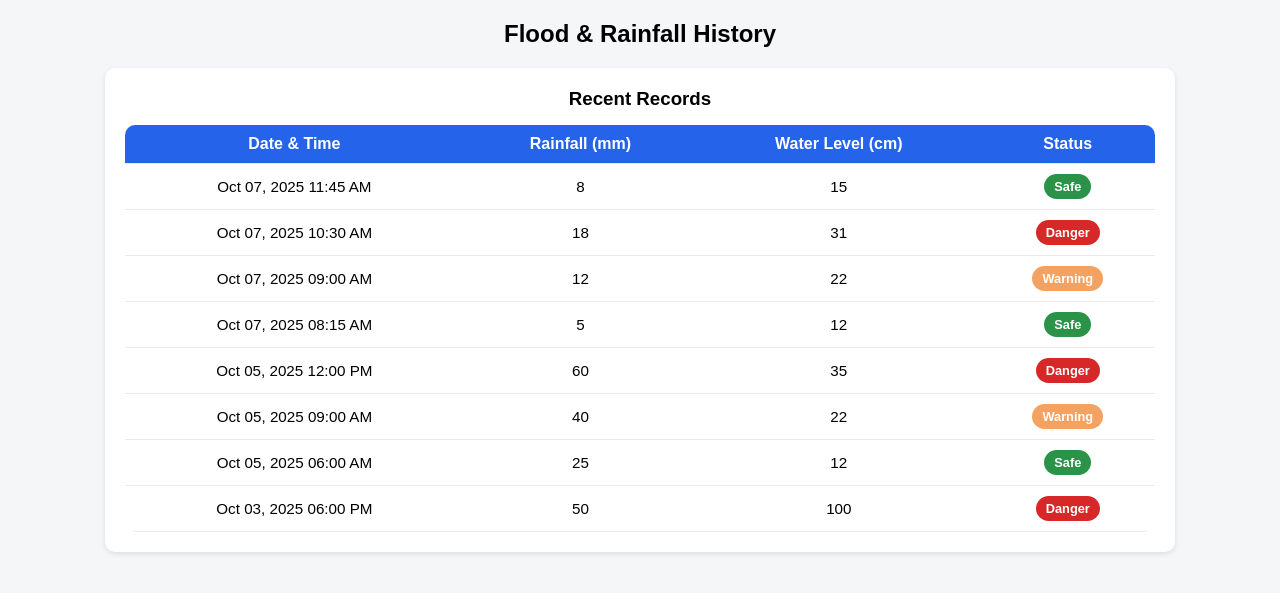
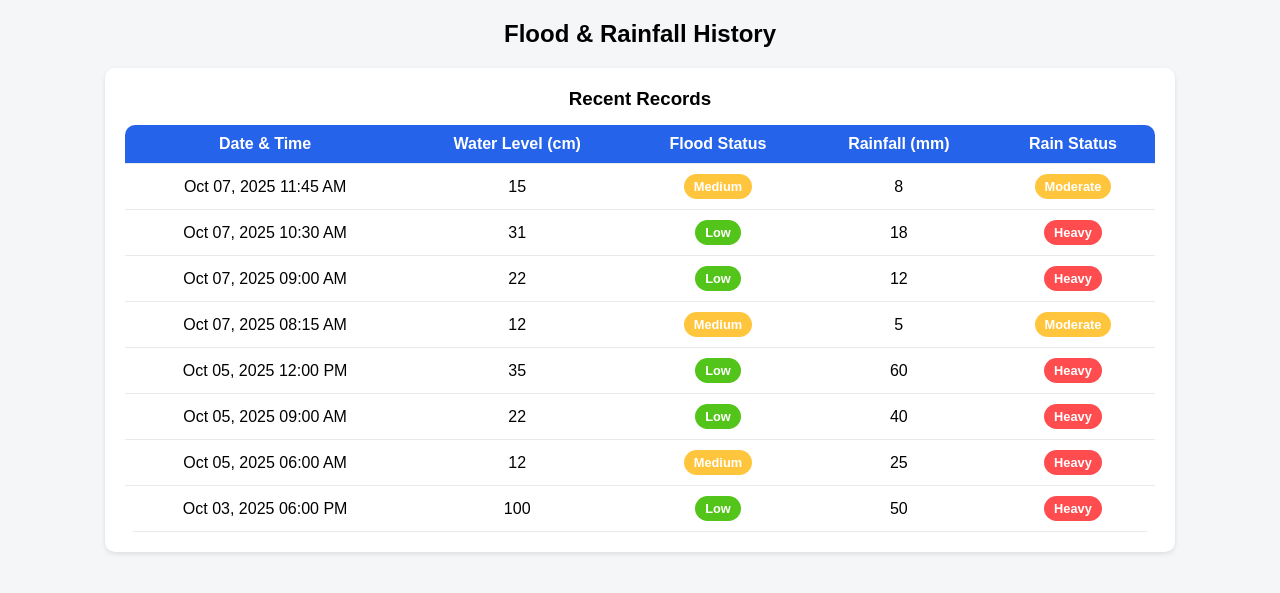
Before and after one commit to jrjacob26/PHP_Flood_and_RainFall_Alert, a PHP site: page /flood_history.php in a window 1280 px wide. Shown: the part 56-649 px from the top of the page. Run offline with PHP 8.4, Linux system fonts and the light colour scheme; a user stored in the database is signed in; data comes from the database, SQL or seed files in the repository.

Commit message:
Updated files with new changes

```diff
--- a/admin-dashboard.php
+++ b/admin-dashboard.php
@@ -3,7 +3,7 @@ session_start();
 
 // ✅ Only allow Barangay Officials
 if (!isset($_SESSION['user_id']) || $_SESSION['role'] !== 'Barangay Official') {
-    header("Location: login.php");
+    header("Location: admin-login.php");
     exit();
 }
 
--- a/delete_user.php
+++ b/delete_user.php
@@ -3,7 +3,7 @@ session_start();
 
 // Only allow Admins
 if (!isset($_SESSION['user_id']) || $_SESSION['role'] !== 'Barangay Official') {
-    header("Location: login.php");
+    header("Location: admin-login.php");
     exit();
 }
 
--- a/flood_history.php
+++ b/flood_history.php
@@ -4,7 +4,7 @@ include 'db_connect.php';
 
 //  Only allow Barangay Officials
 if (!isset($_SESSION['user_id']) || $_SESSION['role'] !== 'Barangay Official') {
-    header("Location: login.php");
+    header("Location: admin-login.php");
     exit();
 }
 ?>
@@ -14,189 +14,46 @@ if (!isset($_SESSION['user_id']) || $_SESSION['role'] !== 'Barangay Official') {
 <meta charset="UTF-8">
 <title>Flood & Rainfall History - BahaShield</title>
 <style>
-/*  BahaShield - Flood & Rainfall History Page CSS */
+/* Global Reset */
+* { margin: 0; padding: 0; box-sizing: border-box; font-family: Arial, sans-serif; }
+body { background: #f4f6f8; min-height: 100vh; }
 
-/*  Global Reset */
-* {
-  margin: 0;
-  padding: 0;
-  box-sizing: border-box;
-  font-family: Arial, sans-serif;
-}
+/* Header */
+header { background: #2563eb; color: white; padding: 15px 20px; display: flex; justify-content: space-between; align-items: center; }
+.header-left { display: flex; align-items: center; gap: 10px; }
+.menu-icon { font-size: 22px; cursor: pointer; }
+.system-title { font-size: 20px; }
+.admin-name { font-weight: bold; }
 
-body {
-  background: #f4f6f8;
-  min-height: 100vh;
-}
-
-/*  Header (same as sensor_data.php) */
-header {
-      background: #2563eb;
-      color: white;
-      padding: 15px 20px;
-      display: flex;
-      align-items: center;
-      justify-content: space-between;
-    }
-    .header-left {
-      display: flex;
-      align-items: center;
-      gap: 10px;
-    }
-
-.menu-icon {
-  font-size: 22px;
-  cursor: pointer;
-}
-
-.header-left {
-  display: flex;
-  align-items: center;
-  gap: 10px;
-}
-
-.system-title {
-  font-size: 20px;
-  margin: 0;
-}
-
-.admin-name {
-  font-weight: bold;
-}
-
-/*  Sidebar */
-#sidebar {
-  height: 100%;
-  width: 0;
-  position: fixed;
-  z-index: 2;
-  top: 0;
-  left: 0;
-  background-color: #1e3a8a;
-  overflow-x: hidden;
-  transition: 0.3s;
-  padding-top: 60px;
-}
-
-#sidebar a,
-#sidebar button {
-  padding: 10px 20px;
-  text-decoration: none;
-  font-size: 16px;
-  color: white;
-  display: block;
-  transition: 0.2s;
-  background: none;
-  border: none;
-  text-align: left;
-  width: 100%;
-}
-
-#sidebar a:hover,
-#sidebar button:hover {
-  background-color: #2563eb;
-}
-
-#sidebar .closebtn {
-  position: absolute;
-  top: 10px;
-  right: 20px;
-  font-size: 30px;
-  color: white;
-  cursor: pointer;
-}
+/* Sidebar */
+#sidebar { height: 100%; width: 0; position: fixed; z-index: 2; top: 0; left: 0; background-color: #1e3a8a; overflow-x: hidden; transition: 0.3s; padding-top: 60px; }
+#sidebar a, #sidebar button { padding: 10px 20px; text-decoration: none; font-size: 16px; color: white; display: block; border: none; background:none; text-align:left; width:100%; transition:0.2s; }
+#sidebar a:hover, #sidebar button:hover { background-color:#2563eb; }
+#sidebar .closebtn { position:absolute; top:10px; right:20px; font-size:30px; color:white; cursor:pointer; }
 
 /* Main Content */
-main {
-  max-width: 1100px;
-  margin: 20px auto;
-  padding: 0 15px;
-}
+main { max-width:1100px; margin:20px auto; padding:0 15px; }
+main h2 { text-align:center; margin-bottom:20px; }
 
-main h2 {
-  text-align: center;
-  margin-bottom: 20px;
+/* Card Section */
+.content-card { background:#fff; border-radius:10px; padding:20px; box-shadow:0 2px 5px rgba(0,0,0,0.1); margin-bottom:20px; }
+.content-card h3 { text-align:center; margin-bottom:15px; }
 
-}
+/* Table Styling */
+.modern-table { width:100%; border-collapse: collapse; border-radius:10px; overflow:hidden; }
+.modern-table thead { background:#2563eb; color:white; }
+.modern-table th, .modern-table td { padding:10px; text-align:center; border-bottom:1px solid #eaeaea; }
+.modern-table tr:hover { background-color:#f9fafb; }
 
-/*  Card Section */
-.content-card {
-  background: #fff;
-  border-radius: 10px;
-  padding: 20px;
-  box-shadow: 0 2px 5px rgba(0,0,0,0.1);
-  margin-bottom: 20px;
-}
-
-.content-card h3 {
-  margin-bottom: 15px;
-
-  text-align: center;
-}
-
-/*  Table Styling */
-.modern-table {
-  width: 100%;
-  border-collapse: collapse;
-  overflow: hidden;
-  border-radius: 10px;
-}
-
-.modern-table thead {
-  background: #2563eb;
-  color: white;
-}
-
-.modern-table th,
-.modern-table td {
-  padding: 10px;
-  text-align: center;
-  border-bottom: 1px solid #eaeaea;
-}
-
-.modern-table tr:hover {
-  background-color: #f9fafb;
-}
-
-.modern-table td {
-  font-size: 0.95rem;
-}
-
-/*  Status Badges */
-.status {
-  display: inline-block;
-  padding: 5px 10px;
-  border-radius: 15px;
-  font-size: 0.8rem;
-  font-weight: bold;
-  color: white;
-}
-
-.status.low {
-  background-color: #2b9348; /* Green */
-}
-
-.status.moderate {
-  background-color: #f4a261; /* Yellow-Orange */
-}
-
-.status.high {
-  background-color: #d62828; /* Red */
-}
-
-/*  Responsive */
-@media (max-width: 600px) {
-  .modern-table th,
-  .modern-table td {
-    padding: 8px;
-    font-size: 0.85rem;
-  }
-}
+/* Status Badges */
+.status { display:inline-block; padding:5px 10px; border-radius:999px; font-size:0.8rem; font-weight:bold; color:white; }
+.status.low { background-color:#52c41a; }       /* Low/Light */
+.status.moderate { background-color:#ffc53d; } /* Medium/Moderate */
+.status.high { background-color:#ff4d4f; }     /* High/Heavy */
 </style>
 </head>
 <body>
 
-<!--  Top Header -->
 <header>
   <div class="header-left">
     <div class="menu-icon" onclick="toggleMenu()">☰</div>
@@ -205,71 +62,74 @@ main h2 {
   <span class="admin-name">Welcome, <?php echo htmlspecialchars($_SESSION['fullname']); ?></span>
 </header>
 
-<!--  Sidebar -->
 <div id="sidebar">
   <span class="closebtn" onclick="toggleMenu()">×</span>
-  <a href="admin-dashboard.php">👤 User Management</a>
-  <a href="flood_history.php" class="active">📊 Flood & Rainfall History</a>
-  <a href="sensor_data.php">📡 Sensor Data & Analytics</a>
-  <a href="send_message.php">💬 Send SMS</a>
+  <a href="admin-dashboard.php"> User Management</a>
+  <a href="flood_history.php" class="active"> Flood & Rainfall History</a>
+  <a href="sensor_data.php"> Sensor Data & Analytics</a>
+  <a href="send_message.php"> Send SMS</a>
   <form method="POST" action="logout.php" onsubmit="return confirm('Logout?');">
-    <button type="submit">🚪 Logout</button>
+    <button type="submit"> Logout</button>
   </form>
 </div>
 
-<!-- Main Content -->
 <main>
   <h2>Flood & Rainfall History</h2>
 
   <section class="content-card">
     <h3>Recent Records</h3>
-    <table class="modern-table">
+    <div class="table-container">
+      <table class="modern-table" id="historyTable">
         <thead>
           <tr>
             <th>Date & Time</th>
+            <th>Water Level (cm)</th>
+            <th>Flood Status</th>
             <th>Rainfall (mm)</th>
-          <th>Water Level (cm)</th>
-          <th>Status</th>
+            <th>Rain Status</th>
           </tr>
         </thead>
-      <tbody>
-        <?php
-        // Fetch last 10 sensor readings
-        $result = $conn->query("SELECT * FROM sensor_data ORDER BY datetime DESC LIMIT 10");
-        if ($result && $result->num_rows > 0) {
-            while ($row = $result->fetch_assoc()) {
-                $status = "Safe";
-                $status_class = "low";
-                if ($row['water'] >= 20 && $row['water'] < 30) {
-                    $status = "Warning";
-                    $status_class = "moderate";
-                } elseif ($row['water'] >= 30) {
-                    $status = "Danger";
-                    $status_class = "high";
-                }
-
-                echo "<tr>
-                        <td>" . date("M d, Y h:i A", strtotime($row['datetime'])) . "</td>
-                        <td>{$row['rain']}</td>
-                        <td>{$row['water']}</td>
-                        <td><span class='status {$status_class}'>{$status}</span></td>
-                      </tr>";
-            }
-        } else {
-            echo "<tr><td colspan='4'>No data available</td></tr>";
-        }
-        ?>
-      </tbody>
+        <tbody></tbody>
       </table>
+    </div>
   </section>
 </main>
 
-<!--  Sidebar Toggle Script -->
 <script>
+// Sidebar toggle
 function toggleMenu() {
   const sidebar = document.getElementById("sidebar");
   sidebar.style.width = (sidebar.style.width === "250px") ? "0" : "250px";
 }
+
+// Fetch sensor_data.php JSON and populate table
+function fetchHistory() {
+  fetch('fetch_sensor_data.php?action=fetch')
+    .then(res => res.json())
+    .then(data => {
+      const tbody = document.querySelector("#historyTable tbody");
+      tbody.innerHTML = '';
+      // Display last 10 records
+      data.records.slice(0,10).forEach(row => {
+        let floodColor = row.flood_status === "High" ? "#ff4d4f" : (row.flood_status === "Medium" ? "#ffc53d" : "#52c41a");
+        let rainColor = row.rain_status === "Heavy" ? "#ff4d4f" : (row.rain_status === "Moderate" ? "#ffc53d" : "#52c41a");
+        tbody.innerHTML += `
+          <tr>
+            <td>${row.datetime}</td>
+            <td>${row.water}</td>
+            <td><span class="status" style="background:${floodColor}">${row.flood_status}</span></td>
+            <td>${row.rain}</td>
+            <td><span class="status" style="background:${rainColor}">${row.rain_status}</span></td>
+          </tr>
+        `;
+      });
+    })
+    .catch(err => console.error(err));
+}
+
+// Initial fetch & auto-update every 5s
+fetchHistory();
+setInterval(fetchHistory, 5000);
 </script>
 
 </body>
--- a/send_message.php
+++ b/send_message.php
@@ -4,7 +4,7 @@ include 'db_connect.php';
 
 //  Only allow Barangay Officials
 if (!isset($_SESSION['user_id']) || $_SESSION['role'] !== 'Barangay Official') {
-    header("Location: login.php");
+    header("Location: admin-login.php");
     exit();
 }
 
--- a/send_sms.php
+++ b/send_sms.php
@@ -4,7 +4,7 @@ include 'db_connect.php'; // Database connection
 
 //  Only allow Barangay Officials
 if (!isset($_SESSION['user_id']) || $_SESSION['role'] !== 'Barangay Official') {
-    header("Location: login.php");
+    header("Location: admin-login.php");
     exit();
 }
 
--- a/send_verification.php
+++ b/send_verification.php
@@ -4,7 +4,7 @@ session_start();
 
 // Only allow Barangay Officials
 if (!isset($_SESSION['user_id']) || $_SESSION['role'] !== 'Barangay Official') {
-    header("Location: login.php");
+    header("Location: admin-login.php");
     exit();
 }
 
--- a/update_user.php
+++ b/update_user.php
@@ -3,7 +3,7 @@ session_start();
 
 // Only Barangay Officials (Admin) can update
 if (!isset($_SESSION['user_id']) || $_SESSION['role'] !== 'Barangay Official') {
-    header("Location: login.php");
+    header("Location: admin-login.php");
     exit();
 }
 
```
Also changed, not shown: save_data.php (deleted, +0 -31 lines). Lines whose indentation alone changed are shown as unchanged.
